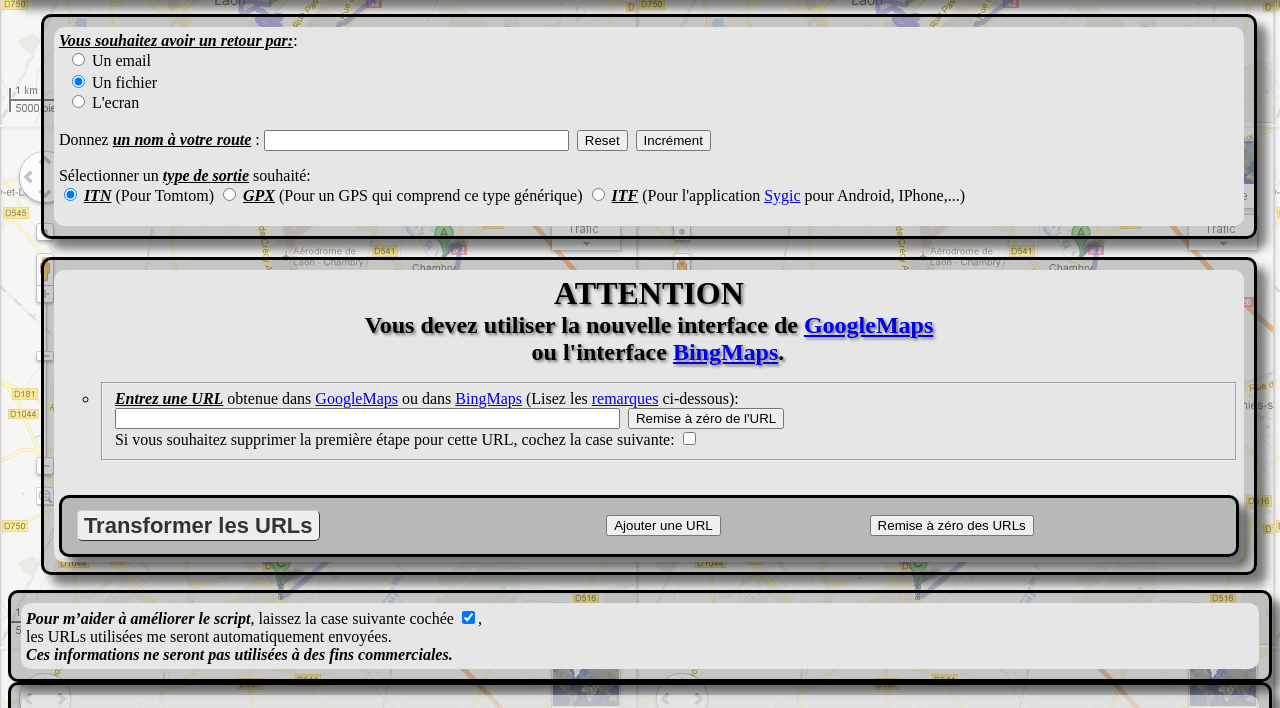
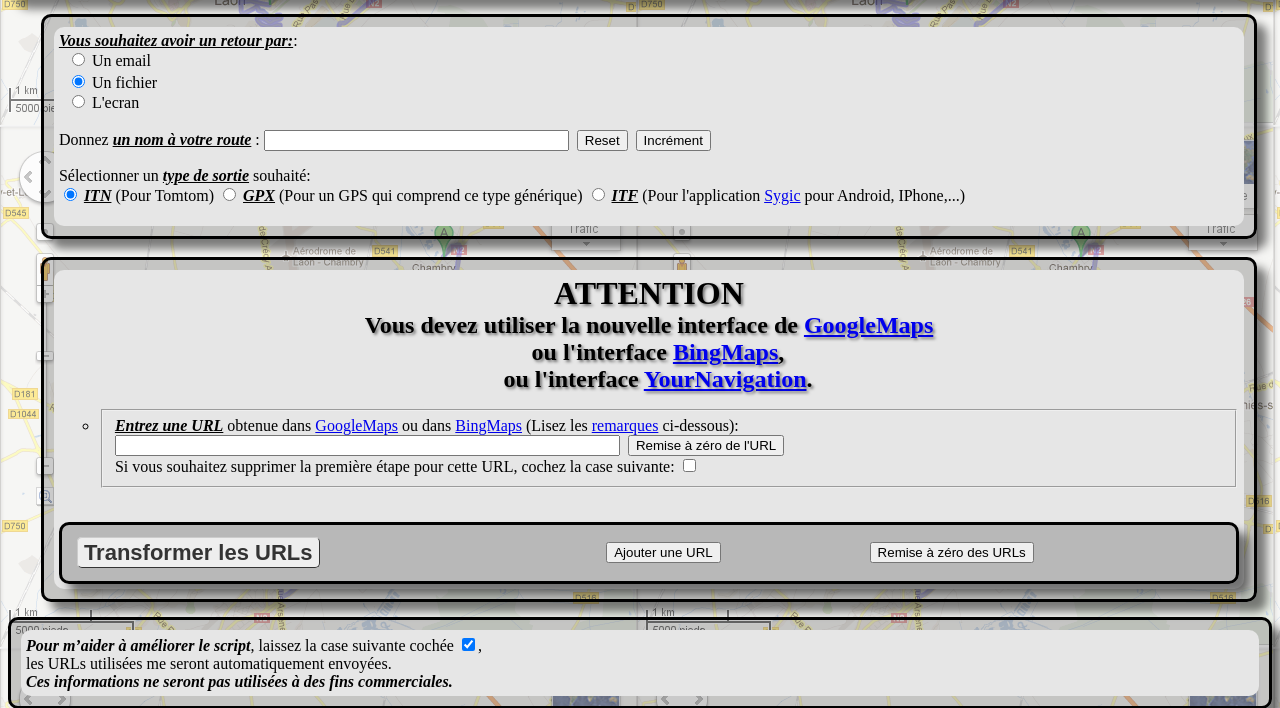
Before and after one commit to sdesimeur/gmap2xxx, a PHP site: page / in a window 1280 px wide. Shown: the part 919-1627 px from the top of the page. Run offline with PHP 8.4, Linux system fonts and the light colour scheme; data that the repository does not hold is empty.

Commit message:
change index.php

```diff
--- a/gmap2xxx/index.php
+++ b/gmap2xxx/index.php
@@ -119,7 +119,7 @@ header('Content-Type: text/html; charset=utf-8');
 				<tr>
 					<td class="gris">
 						<h1>ATTENTION</h1>
-						<h2>Vous devez utiliser la nouvelle interface de ###GMAPLNK###<br> &nbsp;&nbsp;&nbsp;ou l'interface ###BMAPLNK###.<br>
+						<h2>Vous devez utiliser la nouvelle interface de ###GMAPLNK###<br> &nbsp;&nbsp;&nbsp;ou l'interface ###BMAPLNK###,<br> &nbsp;&nbsp;&nbsp;ou l'interface ###YNLNK###.<br>
 						</h2>
 						<ul id="zoneallurls">
 							<li>
```
